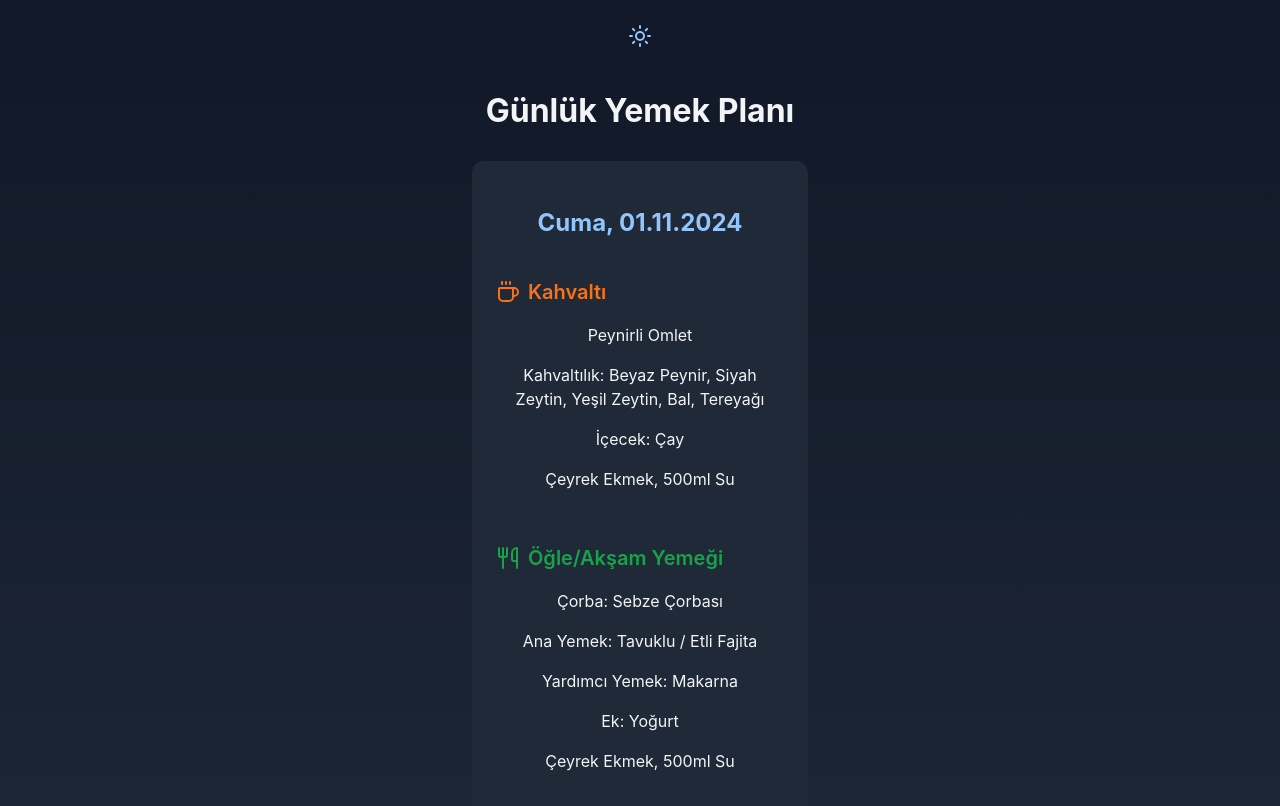
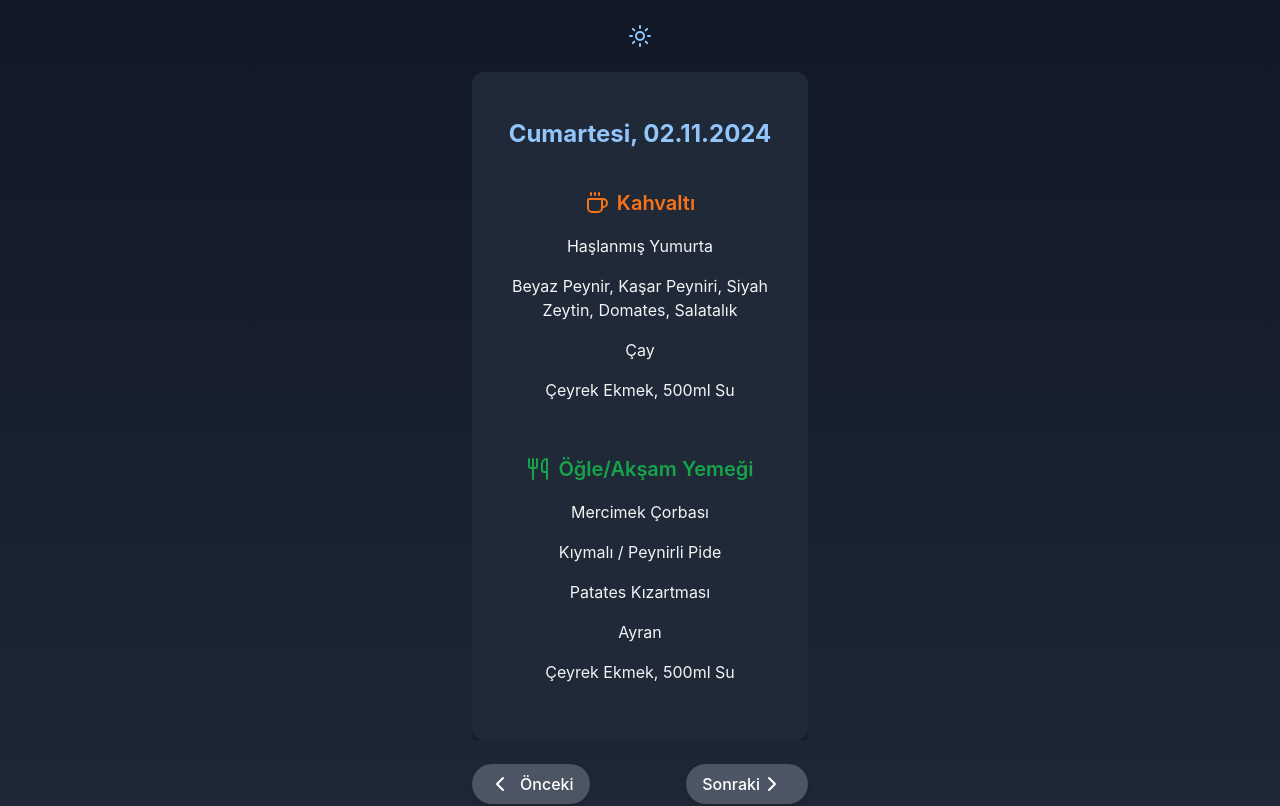
Before and after one commit to yusufuyar01/kyk_yemek_kahvalti, a React app in the folder kykyemek/: page / in a window 1280 px wide. Shown: the top 806 px of the page. Built offline with nearby package versions, Linux system fonts and the light colour scheme; the HTML template or start-up script is replaced by a standard one.

Commit message:
tarih otamatik alınıyor

```diff
--- a/kykyemek/public/kasimveriler.json
+++ b/kykyemek/public/kasimveriler.json
@@ -707,7 +707,7 @@
       "gun": "Cuma",
       "kahvalti": {
         "ana_urun": "Haşlanmış Yumurta",
-        "kahvaltilik": [
+        "kahva  ltilik": [
           "Beyaz Peynir",
           "Kaşar Peyniri",
           "Siyah Zeytin",
--- a/kykyemek/src/App.jsx
+++ b/kykyemek/src/App.jsx
@@ -11,18 +11,18 @@
         <Coffee className="meal-icon" /> Kahvaltı
       </h3>
       <p className="meal-text">{data.kahvalti.ana_urun}</p>
-      <p className="meal-text">Kahvaltılık: {data.kahvalti.kahvaltilik.join(', ')}</p>
-      <p className="drink-text">İçecek: {data.kahvalti.icecek}</p>
+      <p className="meal-text">{data.kahvalti.kahvaltilik.join(', ')}</p>
+      <p className="drink-text">{data.kahvalti.icecek}</p>
       <p className="meal-text">{data.kahvalti.ekmek}, {data.kahvalti.su}</p>
     </div>
     <div className="meal-section">
       <h3 className="meal-title dinner">
         <Utensils className="meal-icon" /> Öğle/Akşam Yemeği
       </h3>
-      <p className="meal-text">Çorba: {data.ogle_aksam.corba}</p>
-      <p className="meal-text">Ana Yemek: {data.ogle_aksam.ana_yemek}</p>
-      <p className="meal-text">Yardımcı Yemek: {data.ogle_aksam.yardimci_yemek}</p>
-      <p className="meal-text">Ek: {data.ogle_aksam.ek}</p>
+      <p className="meal-text">{data.ogle_aksam.corba}</p>
+      <p className="meal-text">{data.ogle_aksam.ana_yemek}</p>
+      <p className="meal-text">{data.ogle_aksam.yardimci_yemek}</p>
+      <p className="meal-text">{data.ogle_aksam.ek}</p>
       <p className="meal-text">{data.ogle_aksam.ekmek}, {data.ogle_aksam.su}</p>
     </div>
   </div>
@@ -47,13 +47,11 @@
       .then(data => {
         setMealPlan(data.kasim_2024);
 
-        // Bugünün tarihini al ve veri setindeki tarihle eşleşecek formatı kullan
         const today = new Date();
-        const todayString = `${today.getDate().toString().padStart(2, '0')}/${(today.getMonth() + 1).toString().padStart(2, '0')}/${today.getFullYear()}`;
+        const todayString = today.toLocaleDateString('tr-TR', { day: '2-digit', month: '2-digit', year: 'numeric' });
 
-        // Bugünün tarihini veri setinde bul ve currentIndex olarak ayarla
         const todayIndex = data.kasim_2024.findIndex(day => day.tarih === todayString);
-        setCurrentIndex(todayIndex >= 0 ? todayIndex : 0); // Bugün yoksa 0. indekse ayarlanır
+        setCurrentIndex(todayIndex >= 0 ? todayIndex : 0);
       })
       .catch(error => console.error('Error fetching meal plan:', error));
   }, []);
@@ -63,9 +61,9 @@
     setTimeout(() => {
       setCurrentIndex((prev) => {
         if (direction === 'next') {
-          return Math.min(prev + 1, currentIndex + 5, mealPlan.length - 1); // Bugünden itibaren 5 gün sonrasına kadar
+          return Math.min(prev + 1, mealPlan.length - 1);
         } else {
-          return Math.max(prev - 1, currentIndex - 5, 0); // Bugünden itibaren 5 gün öncesine kadar
+          return Math.max(prev - 1, 0);
         }
       });
       setAnimationClass(direction === 'next' ? 'slide-in-right' : 'slide-in-left');
@@ -84,7 +82,7 @@
       <div className="theme-toggle" onClick={() => setIsDarkMode(!isDarkMode)}>
         {isDarkMode ? <Sun className="theme-toggle-icon" /> : <Moon className="theme-toggle-icon" />}
       </div>
-      <h1 className="main-title">Günlük Yemek Planı</h1>
+
       <div className="planner-container" {...handlers}>
         {mealPlan.length > 0 && (
           <DayComponent
@@ -97,7 +95,7 @@
         <button
           className="nav-button"
           onClick={() => handleNavigation('prev')}
-          disabled={currentIndex === 0 || currentIndex <= currentIndex - 5}
+          disabled={currentIndex === 0}
         >
           <ChevronLeft className="button-icon" />
           Önceki
@@ -105,15 +103,12 @@
         <button
           className="nav-button"
           onClick={() => handleNavigation('next')}
-          disabled={currentIndex === mealPlan.length - 1 || currentIndex >= currentIndex + 5}
+          disabled={currentIndex === mealPlan.length - 1}
         >
           Sonraki
           <ChevronRight className="button-icon" />
         </button>
       </div>
-      <p className="date-indicator">
-        {mealPlan.length > 0 && `${mealPlan[currentIndex].gun}, ${mealPlan[currentIndex].tarih}`}
-      </p>
       <div className="developer-credit">
         <p>Developed by <a href="https://www.linkedin.com/in/batuhanslkmm/">Batuhan SALKIM</a></p>
       </div>
--- a/kykyemek/src/MobileMealPlanner.css
+++ b/kykyemek/src/MobileMealPlanner.css
@@ -66,7 +66,7 @@
 
 .planner-container {
   width: 100%;
-  max-width: 24rem;
+  max-width: 30rem;
   transition: transform 0.3s ease;
   box-sizing: border-box;
   overflow: hidden;
@@ -114,6 +114,7 @@
   margin-bottom: 0.5rem;
   display: flex;
   align-items: center;
+  justify-content: center;
 }
 
 .meal-title.breakfast {
```
